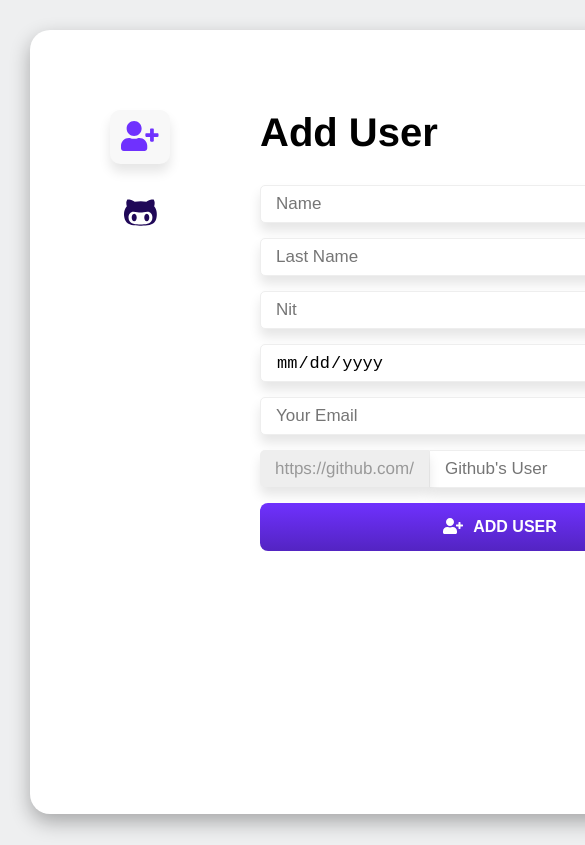
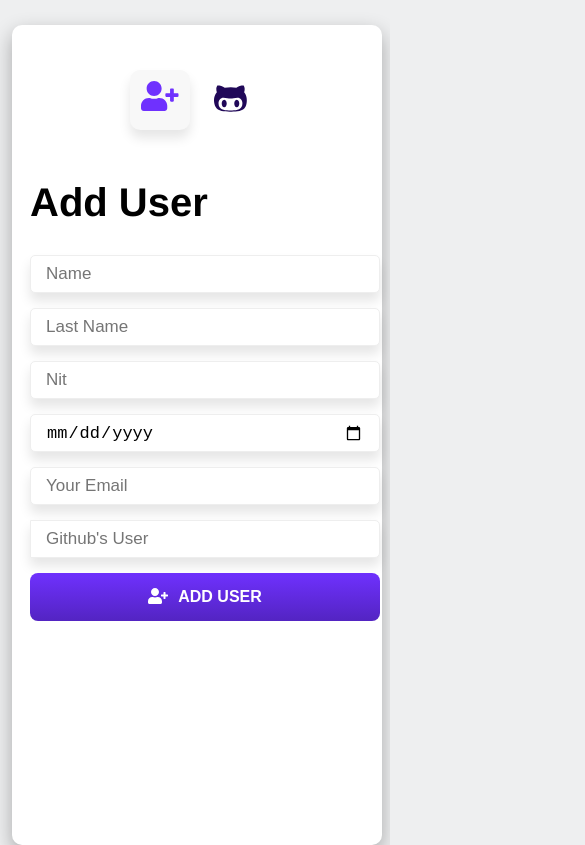
Before and after one commit to jmejia1221/github_search, a Next.js app: page / in a window 390 px wide. Shown: the top 845 px of the page, 585 px wide, since content can reach past the window. Built offline with nearby package versions, Linux system fonts and the light colour scheme.

Commit message:
Added responsive part and fixed some issues

```diff
--- a/components/Search/Search.module.scss
+++ b/components/Search/Search.module.scss
@@ -1,3 +1,8 @@
 .searchContent {
     width: 90%;
 }
+@media screen and (max-width: 770px) {
+    .searchContent {
+        width: 100%;
+    }
+}
--- a/components/Search/SearchContent/SearchContent.module.scss
+++ b/components/Search/SearchContent/SearchContent.module.scss
@@ -50,6 +50,7 @@
             font-weight: bold;
             border-radius: .5rem;
             color: var(--primary);
+            margin-right: .2rem;
             &:hover,
             &.active {
                 color: var(--white);
@@ -58,3 +59,24 @@
         }
     }
 }
+
+@media screen and (max-width: 770px) {
+	/*
+	Label the data
+    */
+    .tableContent {
+        .table {
+            .td, .th {
+                padding: 1rem;
+                padding-left: 50%;
+            }
+            .td {
+                &:nth-of-type(1):before { content: "Language"; }
+                &:nth-of-type(2):before { content: "Default Branch"; }
+                &:nth-of-type(3):before { content: "Git URL"; }
+                &:nth-of-type(4):before { content: "Name"; }
+                &:nth-of-type(5):before { content: "Description"; }
+            }
+        }
+    }
+}
--- a/components/UI/Input/Input.module.scss
+++ b/components/UI/Input/Input.module.scss
@@ -32,3 +32,9 @@
         }
     }
 }
+
+@media screen and (max-width: 470px) {
+    .extendPlaceholder {
+        display: none;
+    }
+}
--- a/components/UI/Tabs/Tab/Tab.module.scss
+++ b/components/UI/Tabs/Tab/Tab.module.scss
@@ -13,3 +13,13 @@
         box-shadow: 0 0.8rem 1.2rem rgba(0, 0, 0, 0.1);
     }
 }
+
+@media screen and (max-width: 770px) {
+    .item {
+        padding: 1rem;
+        margin-bottom: 1rem;
+        &:first-child {
+            margin-right: 1rem;
+        }
+    }
+}
--- a/components/UI/Tabs/Tabs.module.scss
+++ b/components/UI/Tabs/Tabs.module.scss
@@ -15,3 +15,22 @@
     padding: 8rem 1rem;
     min-width: 50rem;
 }
+
+@media screen and (max-width: 770px) {
+    .content {
+        flex-wrap: wrap;
+        justify-content: center;
+    }
+    .tabContent {
+        padding: 2rem 1rem 2rem 3rem;
+        min-width: 100%;
+    }
+    .nav {
+        flex: 1 100%;
+        padding: 2rem;
+        .list {
+            display: flex;
+            justify-content: center;
+        }
+    }
+}
--- a/pages/index.jsx
+++ b/pages/index.jsx
@@ -104,10 +104,12 @@ const Home = ({ data }) => {
                 // Alternated data for respositories' filter
                 setAlternatedData(response.data);
             }
+            setSearchFilterValue('');
             setGitUsersData(response.data);
         })
         .catch(err => {
             setGitUsersData([]);
+            setSearchFilterValue('');
             console.log('No data found');
         });
     }
@@ -182,7 +184,8 @@ const Home = ({ data }) => {
 
     return (
         <section className={styles.main}>
-            <aside>
+            <div className={styles.bg}></div>
+            <div className={styles.content}>
                 <Tabs tabDefault="users">
                     <div label="users" icon={faUserPlus} onlyIcon>
                         <h2 className={styles.title}>Add User</h2>
@@ -202,7 +205,7 @@ const Home = ({ data }) => {
                             paginationSetUp={paginationSetUp}
                             paginationHandler={paginationHandler}>
                             {/* Filter content */}
-                            { gitUsersData.length ? (
+                            { searchValue ? (
                                 <div className={styles.filterContent}>
                                     <div className={styles.sortContent}>
                                         { getSortingType && (
@@ -230,7 +233,7 @@ const Home = ({ data }) => {
                         </Search>
                     </div>
                 </Tabs>
-            </aside>
+            </div>
         </section>
     );
 };
--- a/pages/index.module.scss
+++ b/pages/index.module.scss
@@ -4,8 +4,22 @@
     min-width: 100%;
     border-radius: 2rem;
     height: calc(100vh - 6rem);
-    background-color: var(--white);
-    box-shadow: 0 .8rem 2rem rgba(0,0,0,0.3);
+    .bg {
+        background-color: var(--white);
+        position: absolute;
+        inset: 3%;
+        box-shadow: 0 0.8rem 2rem rgb(0 0 0 / 30%);
+        z-index: -1;
+        border-radius: 1rem;
+        width: 95%;
+        height: 95%;
+        min-width: 370px;
+        min-height: 820px;
+    }
+    .content {
+        min-width: 95vw;
+        margin-top: 5rem;
+    }
 }
 .title {
     font-size: 4rem;
--- a/styles.scss
+++ b/styles.scss
@@ -20,15 +20,13 @@
 *:before {
     box-sizing: inherit;
 }
-body,
 html {
     font-family: Helvetica, sans-serif, Arial;
     font-size: 62.5%;
-    height: 100%;
+    width: fit-content;
 }
 body {
     margin: 0;
-    padding: 3rem;
     font-size: 1.4rem;
     background-color: var(--bg-color);
     box-sizing: border-box;
@@ -43,3 +41,39 @@ ul {
 ul li {
     list-style-type: none;
 }
+@media screen and (max-width: 770px) {
+    /* Force table to not be like tables anymore */
+	table, thead, tbody, th, td, tr {
+		display: block;
+	}
+
+	/* Hide table headers (but not display: none;, for accessibility) */
+	thead tr {
+		position: absolute;
+		top: -9999px;
+		left: -9999px;
+	}
+
+	tr { border: 1px solid var(--grey-lighter); }
+
+	td {
+		/* Behave  like a "row" */
+		border: none;
+		border-bottom: 1px solid #eee;
+		position: relative;
+		padding-left: 50%;
+        min-height: 4rem;
+	}
+
+	td:before {
+		/* Now like a table header */
+		position: absolute;
+		/* Top/left values mimic padding */
+		top: 10px;
+		left: 6px;
+		width: 45%;
+		padding-right: 10px;
+        white-space: nowrap;
+        font-weight: bold;
+	}
+}
```
